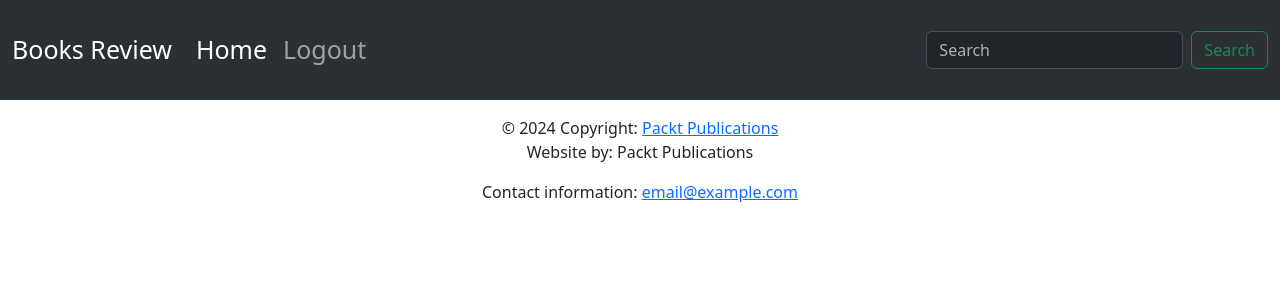
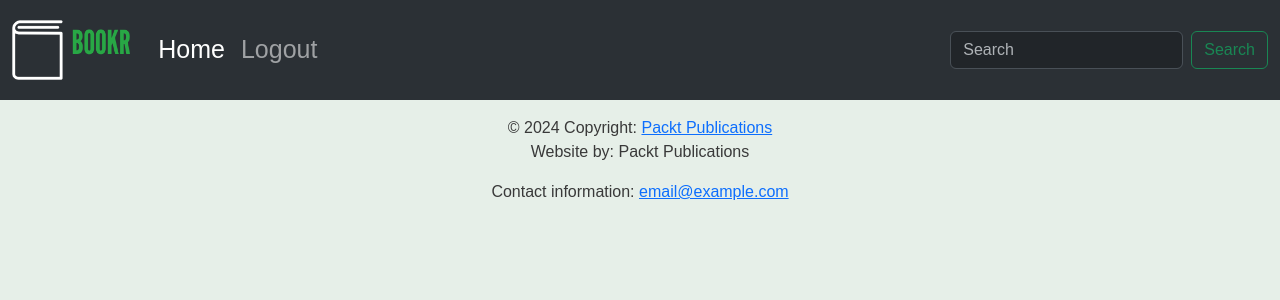
Before and after one commit to natcobbinah/Bookr_Django, a Django app: page /books/ in a window 1280 px wide. Shown: the top 300 px of the page. Run offline with Django 5.2, Linux system fonts and the light colour scheme; data that the repository does not hold is empty; parts of the project's set-up code (start-up, migrations or seed data) failed here and were passed over.

Commit message:
base and review templates modified

```diff
--- a/static/css/base.css
+++ b/static/css/base.css
@@ -1,3 +1,18 @@
+body {
+    font-family: 'Source Sans Pro', sans-serif;
+    background-color: #e6efe8;
+    color: #393939;
+}
+
+h1,
+h2,
+h3,
+h4,
+h5,
+h6 {
+    font-family: 'Libre Baskerville', serif;
+}
+
 .navbar {
     min-height: 100px;
     font-size: 25px;
@@ -6,3 +21,7 @@
 .navbar-brand {
     font-size: 25px;
 }
+
+.navbar-brand>img {
+    height: 60px;
+}
--- a/templates/base.html
+++ b/templates/base.html
@@ -12,6 +12,8 @@
 
     <link rel="stylesheet" href="https://cdnjs.cloudflare.com/ajax/libs/font-awesome/4.7.0/css/font-awesome.min.css">
     <link rel="stylesheet" href="{% static 'css/base.css' %}" />
+    <link rel="stylesheet" href="https://fonts.googleapis.com/css?family
+        =Libre+Baskerville|Source+Sans+Pro&display=swap">
 
     <title>Book Review</title>
 </head>
@@ -24,7 +26,11 @@
                 <span class="navbar-toggler-icon"></span>
             </button>
             <div class="collapse navbar-collapse" id="navbarTogglerDemo01">
-                <a class="navbar-brand" href="#">Books Review</a>
+                <a class="navbar-brand" href="#">
+                    {% block brand %}
+                    <img src="{% static 'logos/homepage_logo.png' %}">
+                    {% endblock %}
+                </a>
                 <ul class="navbar-nav me-auto mb-2 mb-lg-0">
                     <li class="nav-item">
                         <a class="nav-link active" aria-current="page" href="/books/">Home</a>
--- /dev/null
+++ b/templates/reviews/reviews_base.html
@@ -0,0 +1,5 @@
+{% extends "../base.html" %}
+{% load static %}
+{% block brand %}
+<img src="{% static 'logos/reviewspage_logo.png' %}">
+{% endblock %}
```
Also changed, not shown: templates/reviews/book_details.html (+4 -5 lines), static/logos/homepage_logo.png (added), static/logos/reviewspage_logo.png (added). Lines whose indentation alone changed are shown as unchanged.
